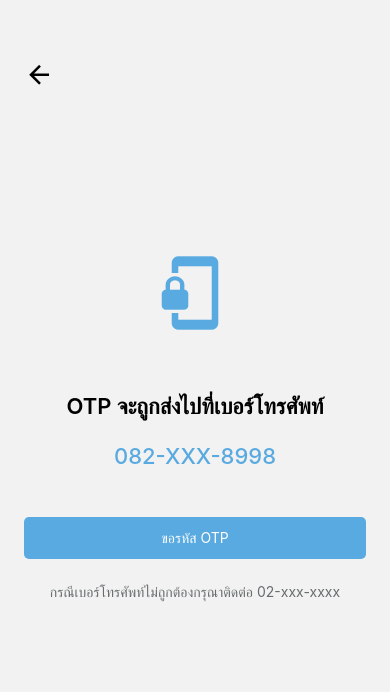
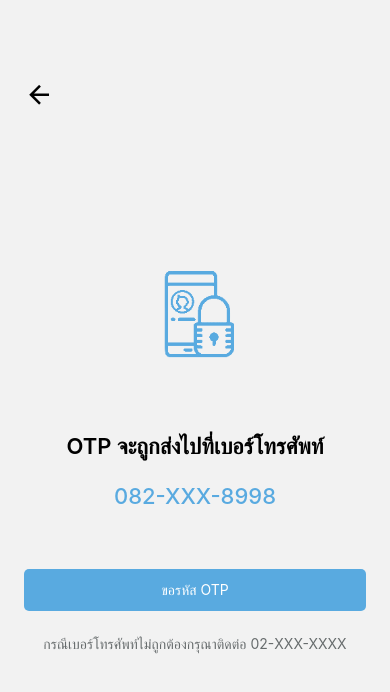
Before and after one commit to pagpond005/codedivaTest, a React Native app: screen /OtpRequest in a window 390 px wide. Shown: the top 692 px of the page. Built offline with nearby package versions, Linux system fonts and the light colour scheme.

Commit message:
add img in requestOtp screen and adjust ui for more beautiful

```diff
--- a/src/components/Checkbox/styles.js
+++ b/src/components/Checkbox/styles.js
@@ -1,9 +1,11 @@
 import {StyleSheet} from 'react-native';
+import {color} from '../../configs';
 
 const styles = StyleSheet.create({
   checkboxStyle: {
     width: 20,
     height: 20,
+    backgroundColor: color.white,
   },
 });
 
--- a/src/components/HeaderBack/styles.js
+++ b/src/components/HeaderBack/styles.js
@@ -3,7 +3,7 @@ import {StyleSheet} from 'react-native';
 const styles = StyleSheet.create({
   iconStyle: {
     position: 'absolute',
-    top: 60,
+    top: 80,
     left: 24,
   },
 });
--- /dev/null
+++ b/src/constants/images.js
@@ -0,0 +1,7 @@
+import otpRequest from '../assets/images/otp_request.png';
+
+const IMAGES = {
+  otpRequest,
+};
+
+export default IMAGES;
--- a/src/screens/Conditions/styles.js
+++ b/src/screens/Conditions/styles.js
@@ -43,7 +43,7 @@ const styles = StyleSheet.create({
     flex: 0.5,
   },
   outlineButtonStyle: {
-    backgroundColor: color.white,
+    backgroundColor: 'transparent',
     borderWidth: 1,
     borderColor: color.main,
     marginRight: 10,
--- a/src/screens/Login/index.js
+++ b/src/screens/Login/index.js
@@ -56,7 +56,11 @@ const Login = () => {
           <View style={styles.line} />
         </View>
 
-        <Button text="เปิดบัญชีเพื่อลงทะเบียนบัญชีผู้ใช้" />
+        <Button
+          styleContainer={styles.outlineButtonStyle}
+          styleText={styles.outlineTextStyle}
+          text="เปิดบัญชีเพื่อลงทะเบียนบัญชีผู้ใช้"
+        />
       </View>
     </View>
   );
--- a/src/screens/Login/styles.js
+++ b/src/screens/Login/styles.js
@@ -55,6 +55,15 @@ const styles = StyleSheet.create({
   textLine: {
     color: color.gray,
   },
+  outlineButtonStyle: {
+    backgroundColor: 'transparent',
+    borderWidth: 1,
+    borderColor: color.main,
+    marginRight: 10,
+  },
+  outlineTextStyle: {
+    color: color.main,
+  },
 });
 
 export {styles};
--- a/src/screens/OtpRequest/index.js
+++ b/src/screens/OtpRequest/index.js
@@ -1,10 +1,10 @@
 import React from 'react';
-import {Text, View} from 'react-native';
+import {Image, Text, View} from 'react-native';
 import {styles} from './styles';
 import {Button, HeaderBack} from '../../components';
-import MaterialCommunityIcons from 'react-native-vector-icons/MaterialCommunityIcons';
+import {useNavigation} from '@react-navigation/native';
+import IMAGES from '../../constants/images';
 import {color} from '../../configs';
-import {useNavigation} from '@react-navigation/native';
 
 const OtpRequest = () => {
   const navigation = useNavigation();
@@ -14,13 +14,11 @@ const OtpRequest = () => {
       <HeaderBack />
 
       <View style={styles.containerContent}>
-        <View style={styles.iconView}>
-          <MaterialCommunityIcons
-            name="cellphone-lock"
-            size={80}
-            color={color.main}
-          />
-        </View>
+        <Image
+          source={IMAGES.otpRequest}
+          style={styles.imgStyle}
+          tintColor={color.main}
+        />
 
         <Text style={styles.headerText}>OTP จะถูกส่งไปที่เบอร์โทรศัพท์</Text>
 
@@ -32,7 +30,7 @@ const OtpRequest = () => {
         />
 
         <Text style={styles.subText}>
-          กรณีเบอร์โทรศัพท์ไม่ถูกต้องกรุณาติดต่อ 02-xxx-xxxx
+          กรณีเบอร์โทรศัพท์ไม่ถูกต้องกรุณาติดต่อ 02-XXX-XXXX
         </Text>
       </View>
     </View>
--- a/src/screens/OtpRequest/styles.js
+++ b/src/screens/OtpRequest/styles.js
@@ -17,7 +17,7 @@ const styles = StyleSheet.create({
   },
   telText: {
     marginTop: 24,
-    marginBottom: 48,
+    marginBottom: 60,
     color: color.main,
     fontWeight: fontWeight.subHeader,
     fontSize: fontSize.header,
@@ -29,9 +29,12 @@ const styles = StyleSheet.create({
     fontSize: fontSize.subText,
     textAlign: 'center',
   },
-  iconView: {
-    alignItems: 'center',
+  imgStyle: {
+    width: 120,
+    height: 120,
     marginBottom: 60,
+    resizeMode: 'contain',
+    alignSelf: 'center',
   },
 });
 
```
Also changed, not shown: src/assets/images/otp_request.png (added).
